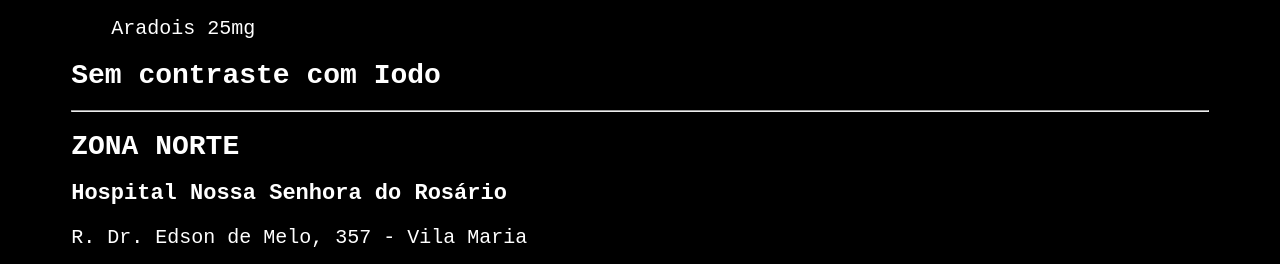
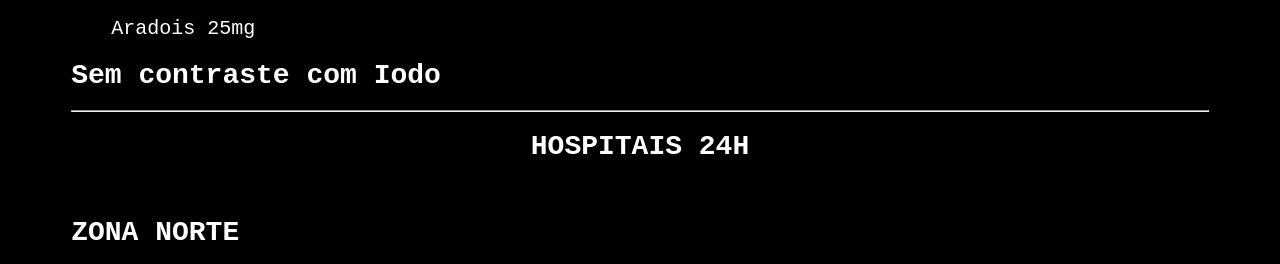
Before and after one commit to hvidinhas/siteCaradaTI, a plain HTML site: page nelcy.html in a window 1280 px wide. Shown: the part 1423-1687 px from the top of the page. Drawn offline with Linux system fonts and the light colour scheme; a web font is replaced by a local one.

Commit message:
adicionei uma separação indicando os hospitais 24h

```diff
--- a/nelcy.html
+++ b/nelcy.html
@@ -63,6 +63,8 @@
 
     <div class="div-texto">
     <hr>
+        <h1 style="text-align: center;">HOSPITAIS 24H</h1>
+        <br>
         <div>
         <h1>ZONA NORTE</h1>
 
```
